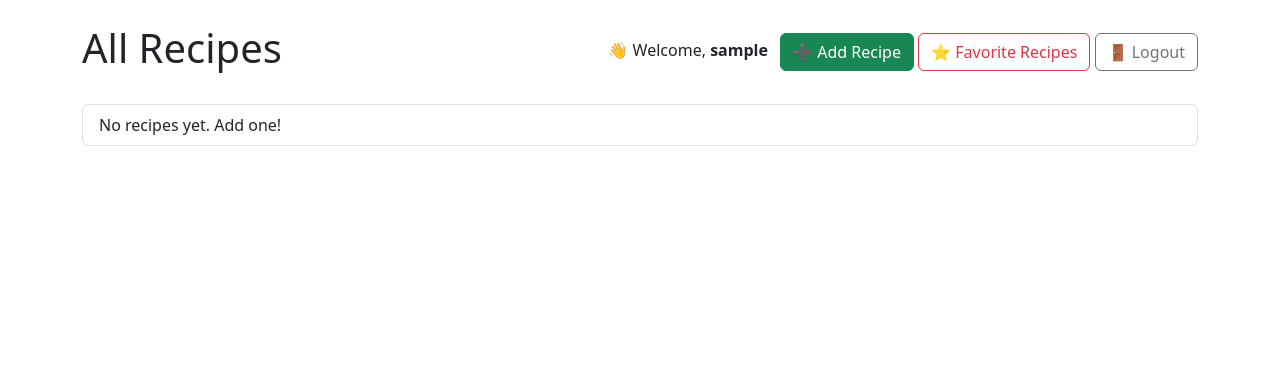
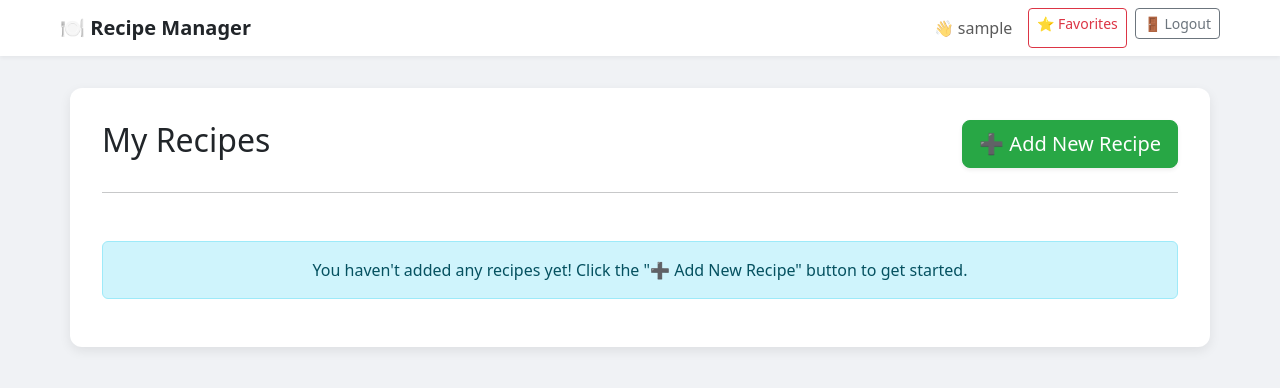
Before and after one commit to Tejashree1962/Recipe-Manager, a Django app: page / in a window 1280 px wide. Shown: the top 388 px of the page. Run offline with Django 5.2, Linux system fonts and the light colour scheme; the visitor is signed in with stand-in values (Sample User, id 1); data that the repository does not hold is empty.

Commit message:
implemented card-based UI

```diff
--- a/recipe_manager/settings.py
+++ b/recipe_manager/settings.py
@@ -27,6 +27,7 @@ INSTALLED_APPS = [
     'django.contrib.messages',
     'django.contrib.staticfiles',
     'recipes',
+    'django.contrib.humanize',
 ]
 
 MIDDLEWARE = [
--- a/recipes/templates/recipes/recipe_list.html
+++ b/recipes/templates/recipes/recipe_list.html
@@ -2,56 +2,126 @@
 <html lang="en">
 <head>
     <meta charset="UTF-8">
-    <title>Recipe List</title>
+    <title>Recipe Manager | My Recipes</title>
     <link rel="stylesheet" href="https://cdn.jsdelivr.net/npm/bootstrap@5.3.2/dist/css/bootstrap.min.css">
+
+    <style>
+        /* Custom Styles to match the card/dashboard look */
+        body {
+            background-color: #f0f2f5; /* Light grey background */
+            padding-top: 56px; /* Space for the fixed navbar */
+        }
+        .app-navbar {
+            background-color: #ffffff; /* White navbar background */
+            box-shadow: 0 2px 4px rgba(0, 0, 0, 0.05); /* Subtle shadow */
+        }
+        .main-card {
+            background-color: #ffffff;
+            border-radius: 12px; /* Rounded corners */
+            box-shadow: 0 4px 12px rgba(0, 0, 0, 0.08); /* Card shadow */
+            padding: 2rem;
+            margin-top: 2rem;
+            margin-bottom: 2rem;
+        }
+        .recipe-table th {
+            font-weight: 600;
+            color: #6c757d; /* Muted header text color */
+            border-bottom: 2px solid #dee2e6;
+        }
+        .recipe-table td {
+            vertical-align: middle;
+            font-size: 0.95rem;
+        }
+        .recipe-table tr:hover {
+            background-color: #f8f9fa; /* Light hover effect */
+        }
+        /* Style for the green 'Add Recipe' button */
+        .btn-success {
+            background-color: #28a745;
+            border-color: #28a745;
+        }
+    </style>
 </head>
-<body class="container mt-4">
+<body>
 
-    <div class="d-flex justify-content-between align-items-center mb-4">
-        <h1>All Recipes</h1>
-        <div>
+    <nav class="navbar navbar-expand-lg navbar-light app-navbar fixed-top">
+        <div class="container-fluid mx-5">
+            <a class="navbar-brand fw-bold text-dark" href="{% url 'recipe_list' %}">🍽️ Recipe Manager</a>
+            <div class="d-flex">
                 {% if user.is_authenticated %}
-                <span class="me-2">👋 Welcome, <strong>{{ user.username }}</strong></span>
-                <a href="{% url 'recipe_create' %}" class="btn btn-success">➕ Add Recipe</a>
-                <a href="{% url 'favorite_list' %}" class="btn btn-outline-danger">⭐ Favorite Recipes</a>
+                    <span class="navbar-text me-3">👋 {{ user.username }}</span>
 
-                {# 🔑 MODIFIED CODE: Use a POST form for secure logout (fixes 405 error) #}
+                    <a href="{% url 'favorite_list' %}" class="btn btn-sm btn-outline-danger me-2">⭐ Favorites</a>
+
                     <form method="post" action="{% url 'logout' %}" style="display: inline;">
                         {% csrf_token %}
-                    <button type="submit" class="btn btn-outline-secondary">
+                        <button type="submit" class="btn btn-sm btn-outline-secondary">
                             🚪 Logout
                         </button>
                     </form>
-
                 {% else %}
-                <a href="{% url 'login' %}" class="btn btn-primary">🔑 Login</a>
-                <a href="{% url 'register' %}" class="btn btn-secondary">📝 Register</a>
+                    <a href="{% url 'login' %}" class="btn btn-sm btn-outline-primary me-2">🔑 Login</a>
+                    <a href="{% url 'register' %}" class="btn btn-sm btn-outline-secondary">📝 Register</a>
                 {% endif %}
             </div>
         </div>
+    </nav>
 
-    <ul class="list-group">
+    <div class="container main-card">
+
+        <div class="d-flex justify-content-between align-items-center mb-4">
+            <h2 class="text-dark">My Recipes</h2>
+            <div>
+                <a href="{% url 'recipe_create' %}" class="btn btn-success btn-lg shadow-sm">➕ Add New Recipe</a>
+            </div>
+        </div>
+
+        <hr class="mb-4">
+
+        {% if recipes %}
+        <div class="table-responsive">
+            <table class="table align-middle recipe-table">
+                <thead>
+                    <tr>
+                        <th style="width: 45%;">Recipe Title</th>
+                        <th style="width: 20%;">Date Created</th>
+                        <th style="width: 35%;">Actions</th>
+                    </tr>
+                </thead>
+                <tbody>
                     {% for recipe in recipes %}
-        <li class="list-group-item d-flex justify-content-between align-items-center">
-            <div>
-                <a href="{% url 'recipe_detail' recipe.id %}" class="fw-bold">{{ recipe.title }}</a>
+                    <tr>
+                        <td>
+                            <a href="{% url 'recipe_detail' recipe.id %}" class="fw-bold text-primary">{{ recipe.title }}</a>
+                        </td>
+                        <td>{{ recipe.created_at|date:"M d, Y" }}</td>
+                        <td>
+                            {% if user.is_authenticated %}
+
+                                {% if recipe.id in favorites %}
+                                    <a href="{% url 'toggle_favorite' recipe.id %}" class="btn btn-sm btn-danger me-2">⭐ Unfavorite</a>
+                                {% else %}
+                                    <a href="{% url 'toggle_favorite' recipe.id %}" class="btn btn-sm btn-outline-warning me-2">⭐ Favorite</a>
+                                {% endif %}
+
+                                <a href="{% url 'recipe_update' recipe.id %}" class="btn btn-sm btn-info me-2">✏️ Edit</a>
+
+                                <a href="{% url 'recipe_delete' recipe.id %}" class="btn btn-sm btn-outline-danger">🗑 Delete</a>
+                            {% endif %}
+                        </td>
+                    </tr>
+                    {% endfor %}
+                </tbody>
+            </table>
         </div>
-            <div>
-                {% if user.is_authenticated %}
-                    {% if recipe.id in favorites %}
-                        <a href="{% url 'toggle_favorite' recipe.id %}" class="btn btn-outline-danger btn-sm"> Unfavorite</a>
         {% else %}
-                        <a href="{% url 'toggle_favorite' recipe.id %}" class="btn btn-outline-primary btn-sm"> Favorite</a>
+            <div class="alert alert-info text-center mt-5">
+                <p class="mb-0">You haven't added any recipes yet! Click the "➕ Add New Recipe" button to get started.</p>
+            </div>
         {% endif %}
-                    <a href="{% url 'recipe_update' recipe.id %}" class="btn btn-warning btn-sm">✏️ Edit</a>
-                    <a href="{% url 'recipe_delete' recipe.id %}" class="btn btn-danger btn-sm">🗑 Delete</a>
-                {% endif %}
+
     </div>
-        </li>
-        {% empty %}
-        <li class="list-group-item">No recipes yet. Add one!</li>
-        {% endfor %}
-    </ul>
 
+    <link rel="stylesheet" href="https://cdn.jsdelivr.net/npm/bootstrap-icons@1.10.5/font/bootstrap-icons.css">
 </body>
 </html>
--- a/recipes/views.py
+++ b/recipes/views.py
@@ -30,10 +30,17 @@ def recipe_detail(request, pk):
     # Check if the current user has favorited this specific recipe
     is_favorite = Favorite.objects.filter(recipe=recipe, user=request.user).exists()
 
+    # ✅ FIX: Split ingredients into a list so template can loop without `splitlines` filter
+    ingredients = recipe.ingredients.splitlines()
+
     return render(
         request,
         "recipes/recipe_detail.html",
-        {"recipe": recipe, "is_favorite": is_favorite},
+        {
+            "recipe": recipe,
+            "is_favorite": is_favorite,
+            "ingredients": ingredients,  # ✅ pass list to template
+        },
     )
 
 # 🔑 MODIFIED: Assigns the logged-in user to the new recipe upon creation.
```
Also changed, not shown: recipes/templates/recipes/recipe_detail.html (+70 -10 lines). Lines whose indentation alone changed are shown as unchanged.
